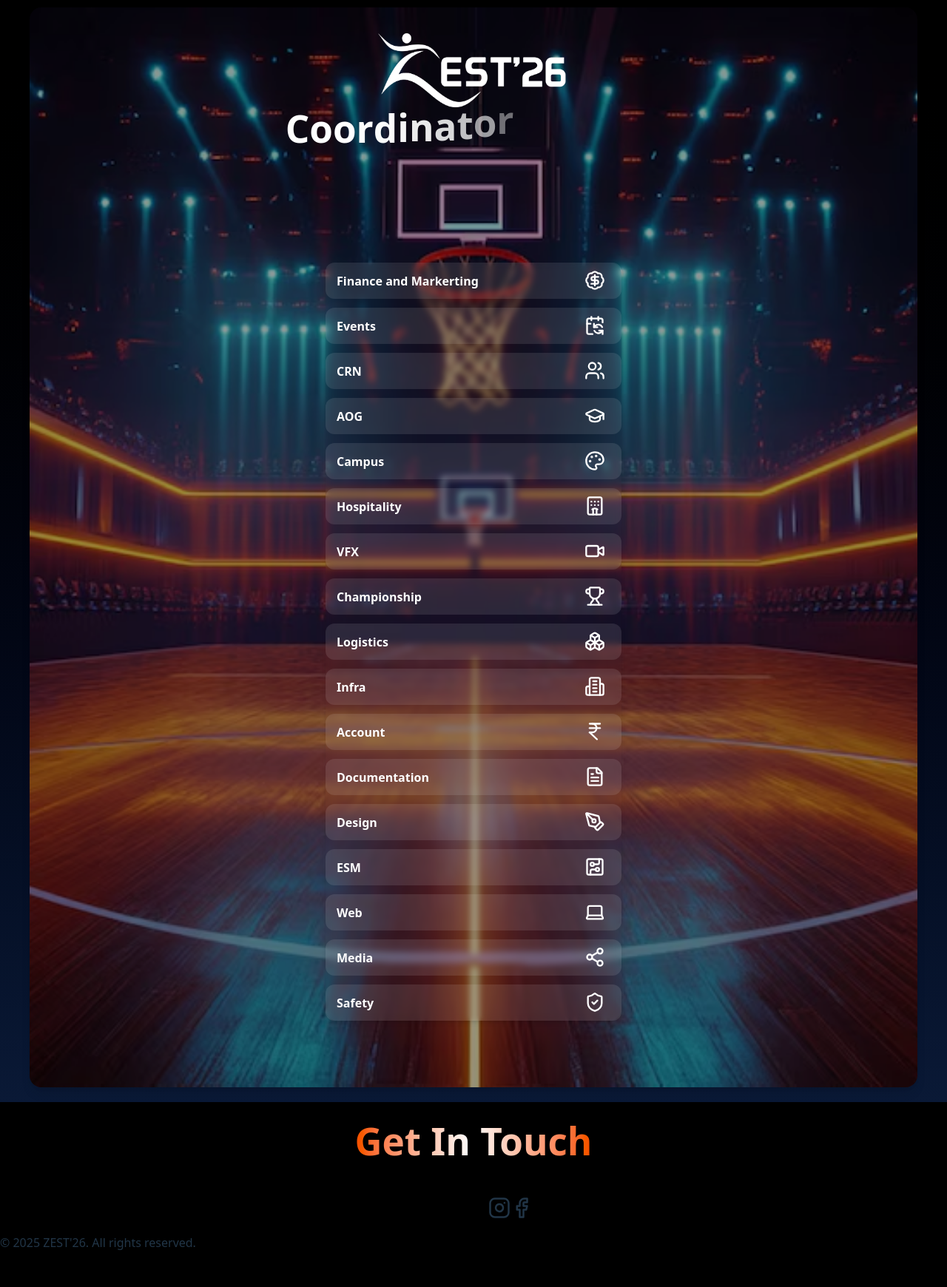
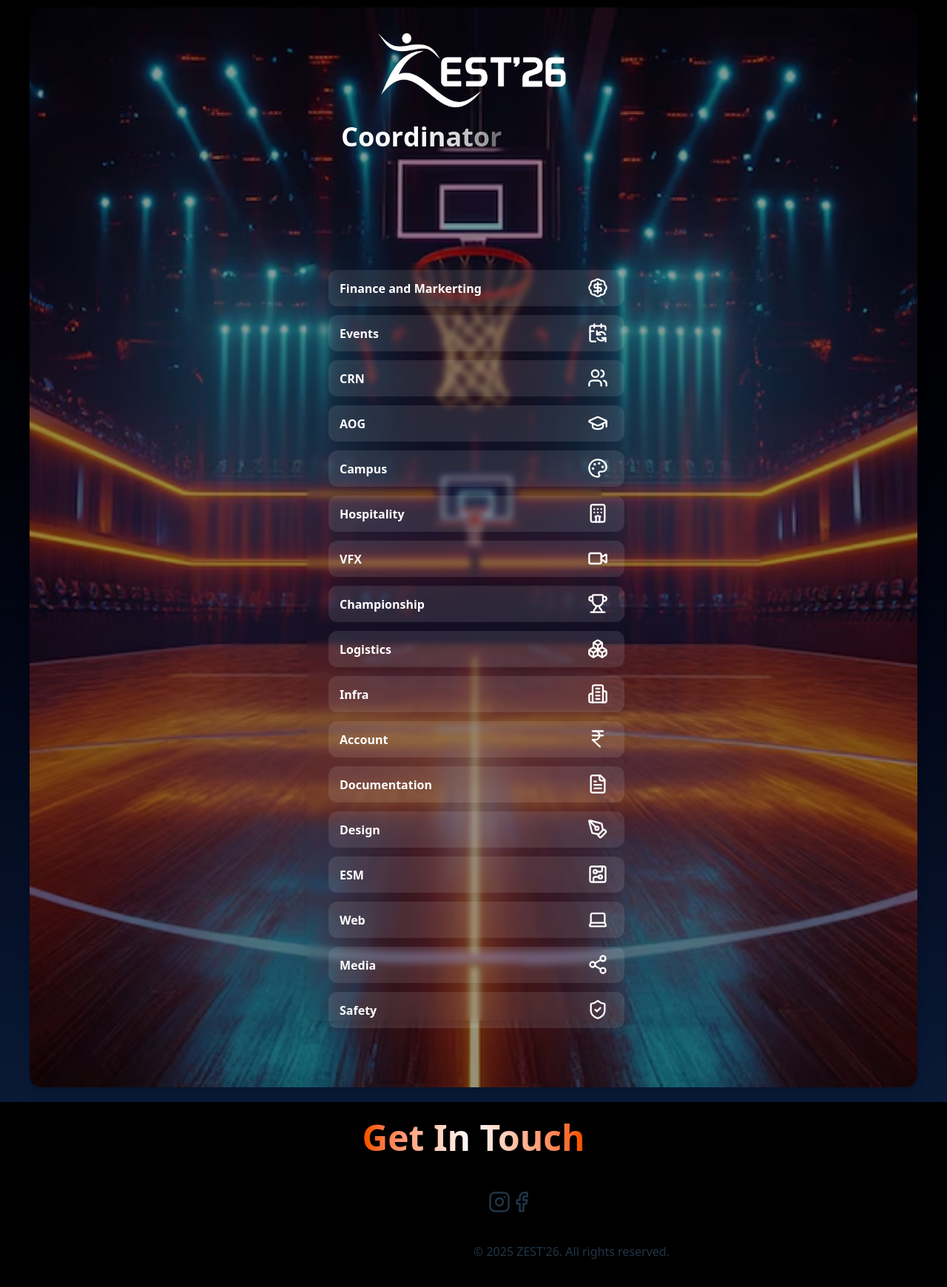
Before and after one commit to zest-26/zest-26, a React (Vite) app in the folder frontend/: page /coordinatorResults in a window 1280 px wide. Shown: the top 1740 px of the page at 74% size. Built offline with nearby package versions, Linux system fonts and the light colour scheme; a web font is replaced by a local one.

Commit message:
responsive done for results

```diff
--- a/frontend/src/components/Footer.jsx
+++ b/frontend/src/components/Footer.jsx
@@ -8,13 +8,13 @@ const Footer = () => {
       <h1 className='text-5xl font-bold text-center py-6 '>
   <span className='bg-gradient-to-r from-orange-600 to-white text-transparent bg-clip-text'>Get In</span><span className='bg-gradient-to-r from-white to-orange-600 text-transparent bg-clip-text'> Touch</span>
 </h1>
-  <div className='flex justify-evenly px-15 mt-6 ml-150 mr-150'>
+  <div className='flex relative justify-evenly ml-[60px] mr-[60px] sm:px-15 sm:mt-6 sm:ml-150 sm:mr-150'>
               <a href='https://www.instagram.com/coepzest/' target="_blank"
         rel="noopener noreferrer"> <Instagram color="currentColor" size={30} /></a>
               <a href='https://www.facebook.com/people/Coep-Zest/61571312685575/?mibextid=wwXIfr&rdid=DH1ZYqMPnrG976dm&share_url=https%3A%2F%2Fwww.facebook.com%2Fshare%2F16dd5rFCFF%2F%3Fmibextid%3DwwXIfr' target="_blank"
         rel="noopener noreferrer"><Facebook color="currentColor" size={30} /> </a>
             </div>
-         <p className='mt-5'>© 2025 ZEST'26. All rights reserved.</p>
+         <p className='sm:mt-10 mt-10 ml-[50px] sm:ml-[640px] absolute '>© 2025 ZEST'26. All rights reserved.</p>
     </div>
   )
 }
--- a/frontend/src/components/Loader.jsx
+++ b/frontend/src/components/Loader.jsx
@@ -55,7 +55,7 @@ const Loader = forwardRef((props, ref) => {
       <img
         ref={leftImgRefs[0]}
         src="/footballLoader.avif"
-        className="left-img w-40 h-40 top-[35px] left-[1px]  absolute sm:top-[-1px] sm:left-[15px] sm:w-70 sm:h-70 rotate-[-25deg] opacity-70"
+        className="left-img w-35 h-35 z-10 top-[35px] left-[1px]  absolute sm:top-[-1px] sm:left-[15px] sm:w-70 sm:h-70 rotate-[-25deg] opacity-70"
       />
 
       <img
@@ -67,14 +67,14 @@ const Loader = forwardRef((props, ref) => {
       <img
         ref={leftImgRefs[2]}
         src="/cricketLoader.avif"
-        className="left-img absolute w-40 h-40 top-[665px] left-[1px] sm:top-[500px] sm:left-[15px] sm:w-70 sm:h-70 rotate-[-25deg] opacity-70"
+        className="left-img absolute w-35 h-35 top-[500px] left-[1px] sm:top-[500px] sm:left-[15px] sm:w-70 sm:h-70 rotate-[-25deg] opacity-70"
       />
 
       {/* Floating Images - Right Side */}
       <img
         ref={rightImgRefs[0]}
         src="/basketballLoader.png"
-        className="right-img absolute  w-40 h-40 top-[35px] right-[1px] sm:top-[-1px] sm:right-[15px] sm:w-70 sm:h-80 rotate-[25deg] opacity-80"
+        className="right-img absolute z-10  w-35 h-35 top-[35px] right-[1px] sm:top-[-1px] sm:right-[15px] sm:w-70 sm:h-80 rotate-[25deg] opacity-80"
       />
 
       <img
@@ -86,7 +86,7 @@ const Loader = forwardRef((props, ref) => {
       <img
         ref={rightImgRefs[2]}
         src="/fencngLoader.jpg"
-        className="right-img absolute w-40 h-40  top-[665px] right-[1px] sm:top-[500px] sm:right-[15px] sm:w-80 sm:h-80 rotate-[25deg] opacity-75"
+        className="right-img absolute w-35 h-35  top-[500px] right-[1px] sm:top-[500px] sm:right-[15px] sm:w-80 sm:h-80 rotate-[25deg] opacity-75"
       />
 
       {/* Video */}
@@ -98,11 +98,11 @@ const Loader = forwardRef((props, ref) => {
         playsInline
         onContextMenu={(e) => e.preventDefault()}
         disablePictureInPicture
-        className="w-50 h-50 sm:w-80 sm:h-80 object-cover rounded-2xl shadow-lg sm:mb-5 z-10"
+        className="w-40 h-40 absolute z-0 sm:static top-[170px]   sm:w-80 sm:h-80 object-cover rounded-2xl shadow-lg sm:mb-5 "
       />
 
       {/* Logo */}
-      <div className="relative top-[10px] w-[230px] h-[70px] sm:w-[230px] sm:h-[70px] overflow-hidden z-10">
+      <div className="relative top-[-20px] sm:top-[-19px] w-[230px] h-[70px] sm:w-[230px] sm:h-[70px] overflow-hidden z-10">
         <img src="./ZEST-26.png" className="w-full h-full object-contain" />
         <div
           ref={overlayRef}
@@ -113,7 +113,7 @@ const Loader = forwardRef((props, ref) => {
       {/* Coming Soon Text */}
       <div
         ref={textRef}
-        className="flex mt-4 text-[25px] text-white font-bold z-10"
+        className="flex mt-4 absolute top-[380px] sm:top-[580px] text-[25px] text-white font-bold z-10"
       >
         {"Coming Soon".split("").map((char, index) => (
           <span
--- a/frontend/src/components/resultsTab.jsx
+++ b/frontend/src/components/resultsTab.jsx
@@ -39,9 +39,9 @@ const Tabs = () => {
   }, []);
 
   return (
-    <div className="flex flex-col items-center w-full h-full" ref={containerRef}>
+    <div className="flex flex-col  pr-2 sm:pr-0 items-center w-full h-full" ref={containerRef}>
       {/* Loop through tabs */}
-      <div className="flex flex-col w-full gap-3 relative">
+      <div className="flex flex-col top-[-140px] sm:top-[10px] pl-15 pr-3 sm:pl-0 sm:pr-0 sm:ml-15 sm:mr-0 w-full gap-3 relative">
         {tabs.map((tab) => (
           <div key={tab.id} className="flex items-start gap-4 w-full">
             {/* Tab Button */}
@@ -52,14 +52,14 @@ const Tabs = () => {
     ${activeTab === tab.id ? "border-2" : "bg-white/10 hover:bg-white/40 hover:scale-105"}`}
 >
   {tab.title}
-  <tab.icon className="w-7 h-7 absolute left-[350px] top-[10px]" />  {/* Icon here */}
+  <tab.icon className="w-7 h-7 absolute left-[270px] top-[10px] sm:left-[350px] sm:top-[10px]" />  {/* Icon here */}
 </button>
 
             {/* Tab Content */}
             {activeTab === tab.id  && [1, 3, 5,7,9,11,13,15,17].includes(tab.id) && (
                 <>
-             <div className="absolute mt-[22px] left-[400px] w-[120px] h-[2px] bg-white"></div>
-              <div className="mt-0 p-4 bg-white/20 w-[280px] border-2 rounded-xl shadow-md transition-all duration-500 absolute left-[519px]">
+             <div className="absolute hidden sm:block mt-[22px] left-[400px] w-[120px] h-[2px] bg-white"></div>
+              <div className="mt-0 p-4 hidden sm:block bg-white/20 w-[280px] border-2 rounded-xl shadow-md transition-all duration-500 absolute left-[519px]">
                 <ul className="list-disc list-inside font-bold">
                   {tab.people.map((person, index) => (
                     <p key={index} className="font-bold">{person}</p>
@@ -70,9 +70,9 @@ const Tabs = () => {
             )}
             {activeTab === tab.id  && [2,4,6,8,10,12,14,16,18].includes(tab.id) && (
                 <>
-             <div className="absolute mt-[22px] left-[-120px] w-[120px] h-[2px] bg-white"></div>
+             <div className="absolute hidden sm:block mt-[22px] left-[-120px] w-[120px] h-[2px] bg-white"></div>
 
-              <div className="mt-0 p-4 bg-white/10 w-[280px] border-2 rounded-xl shadow-md transition-all duration-500 absolute left-[-400px]">
+              <div className="mt-0 p-4 hidden sm:block bg-white/10 w-[280px] border-2 rounded-xl shadow-md transition-all duration-500 absolute left-[-400px]">
                 <ul className="list-disc list-inside font-bold">
                   {tab.people.map((person, index) => (
                     <p key={index}>{person}</p>
@@ -81,6 +81,18 @@ const Tabs = () => {
               </div>
               </>
             )}
+            {/* Mobile tab content */}
+{/* Mobile tab content */}
+{activeTab === tab.id && (
+  <div className="block relative sm:hidden mt-16 ml-[-335px]">
+    <div className="p-4 bg-white/20 w-[320px] border-2 rounded-xl shadow-md transition-all duration-500">
+      <ul className="list-disc list-inside font-bold">
+        {tab.people.map((person, index) => <p key={index}>{person}</p>)}
+      </ul>
+    </div>
+  </div>
+)}
+
           </div>
         ))}
       </div>
--- a/frontend/src/index.css
+++ b/frontend/src/index.css
@@ -28,10 +28,7 @@ body {
 
 }
 
-h1 {
-  font-size: 3.2em;
-  line-height: 1.1;
-}
+
 
 
 
--- a/frontend/src/pages/coordinatorResults.jsx
+++ b/frontend/src/pages/coordinatorResults.jsx
@@ -23,10 +23,10 @@ const CoordinatorResults = () => {
   }, []);
 
   return (
-    <div className=" relative h-[1490px] flex items-center justify-center bg-gradient-to-b from-black to-[#0a1936]">
+    <div className=" relative h-[1650px] sm:h-[1490px] flex items-center justify-center bg-gradient-to-b from-black to-[#0a1936]">
 
       <div
-        className=" w-[1200px] h-[1460px] top-[10px] bg-cover bg-center absolute rounded-2xl shadow-lg"
+        className="w-full h-full sm:w-[1200px] sm:h-[1460px] top-[10px] bg-cover bg-center absolute rounded-2xl shadow-lg"
         style={{ backgroundImage: "url('/bg2.avif')" }} // put bg2.avif in /public folder
       >
         {/* Dark overlay for better text visibility */}
@@ -39,7 +39,7 @@ const CoordinatorResults = () => {
             <img src="/ZEST-26.png" alt="Logo" className="w-full h-full object-contain" />
           </div>
 
-          <h1 className="absolute top-[120px] sm:top-[135px]  sm:text-4xl font-bold " ref={textRef}>
+          <h1 className="absolute top-[120px]  sm:top-[175px] text-2xl  sm:text-4xl font-bold " ref={textRef}>
             {"Coordinator Results".split("").map((char, index) => (
           <span
             key={index}
@@ -48,7 +48,7 @@ const CoordinatorResults = () => {
             {char === " " ? "\u00A0" : char}
           </span>
         ))}</h1>
-          <div className="absolute  top-[345px] w-[400px]  rounded-2xl  backdrop-blur-xs shadow-md">
+          <div className="absolute mr-13 sm:mr-13  top-[345px] w-[400px]  rounded-2xl  backdrop-blur-xs shadow-md">
             <Tabs />
           </div>
 
```
